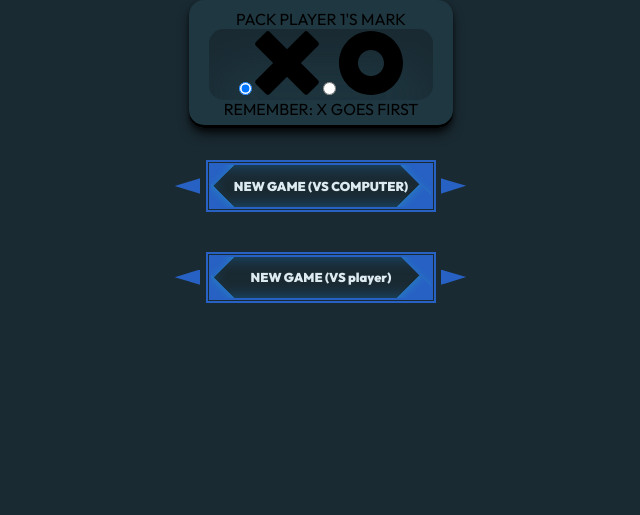
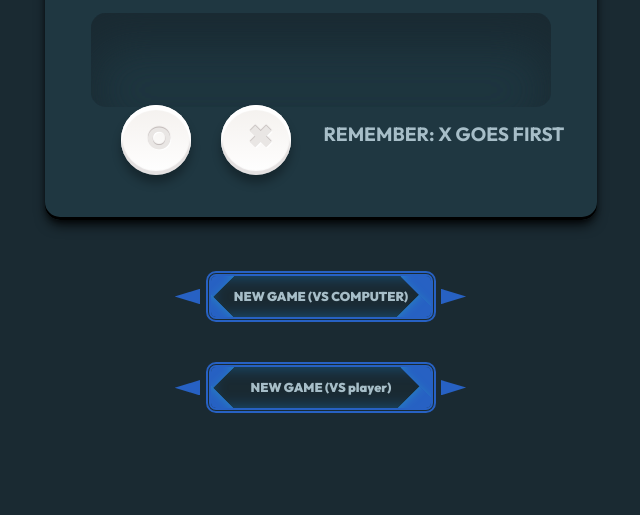
Before and after one commit to SathishSAKA26/TicTacToe-game, a plain HTML site: page index.html in a window 1280 px wide. Shown: the part 285-800 px from the top of the page, without its empty margins (319-959 px from the left). Drawn offline with Linux system fonts and the light colour scheme.

Commit message:
small commit

```diff
--- a/index.html
+++ b/index.html
@@ -36,54 +36,9 @@
           <p class="mark-title">PACK PLAYER 1'S MARK</p>
           <!-- two buttons -->
           <div class="button-two">
-            <div class="mark-container flex">
-              <label class="labels" for="X-mark">
-                <input
-                  class="radio"
-                  type="radio"
-                  id="X-mark"
-                  name="marks"
-                  value="X"
-                  checked
-                />
-                <span class="checkmark">
-                  <svg
-                    class="Xsvg"
-                    width="64"
-                    height="64"
-                    xmlns="http://www.w3.org/2000/svg"
-                  >
-                    <path
-                      class="XsvgPath"
-                      d="M15.002 1.147 32 18.145 48.998 1.147a3 3 0 0 1 4.243 0l9.612 9.612a3 3 0 0 1 0 4.243L45.855 32l16.998 16.998a3 3 0 0 1 0 4.243l-9.612 9.612a3 3 0 0 1-4.243 0L32 45.855 15.002 62.853a3 3 0 0 1-4.243 0L1.147 53.24a3 3 0 0 1 0-4.243L18.145 32 1.147 15.002a3 3 0 0 1 0-4.243l9.612-9.612a3 3 0 0 1 4.243 0Z"
-                      fill="hsl( var(--clr-silver) )"
-                    />
-                  </svg>
-                </span>
-              </label>
-              <label class="labels" for="O-mark">
-                <input
-                  class="radio"
-                  type="radio"
-                  id="O-mark"
-                  name="marks"
-                  value="O"
-                />
-                <span class="checkmark">
-                  <svg
-                    class="Osvg"
-                    width="64"
-                    height="64"
-                    xmlns="http://www.w3.org/2000/svg"
-                  >
-                    <path
-                      class="OsvgPAth"
-                      d="M32 0c17.673 0 32 14.327 32 32 0 17.673-14.327 32-32 32C14.327 64 0 49.673 0 32 0 14.327 14.327 0 32 0Zm0 18.963c-7.2 0-13.037 5.837-13.037 13.037 0 7.2 5.837 13.037 13.037 13.037 7.2 0 13.037-5.837 13.037-13.037 0-7.2-5.837-13.037-13.037-13.037Z"
-                      fill="hsl( var(--clr-silver) )"
-                    />
-                  </svg>
-                </span>
-              </label>
+            <div class="buttonHolder">
+              <a href="#" class="button tick"></a>
+              <a href="#" class="button cross"></a>
             </div>
           </div>
           <p class="goes">REMEMBER: X GOES FIRST</p>
--- a/styles/style.css
+++ b/styles/style.css
@@ -64,8 +64,12 @@ li {
 }
 
 .select-card {
+  font-size: 1.2rem;
+  font-weight: 700;
+  color: var(--clr-silver);
   border-radius: 15px;
-  padding: 10px 20px;
+  margin: 1.2rem;
+  padding: 15px 30px;
   background: var(--clr-navy);
   box-shadow: rgba(0, 0, 0, 0.4) 0px 2px 4px,
     rgba(0, 0, 0, 0.9) 0px 7px 13px -3px, rgba(0, 0, 0, 6) 0px -3px 0px inset;
@@ -73,6 +77,7 @@ li {
 
 /* two button */
 .button-two {
+  margin: 1rem;
   padding: 2px 30px;
   border: 2px solid black;
   box-shadow: var(--clr-dark-navy) 0px 30px 60px -12px inset,
@@ -81,6 +86,91 @@ li {
   border-radius: 15px;
   gap: 1rem;
 }
+
+/* button holder start */
+.buttonHolder {
+  text-align: center;
+  margin: 90px auto;
+  width: 400px;
+}
+
+.button {
+  background-image: -webkit-linear-gradient(top, #f4f1ee, #fff);
+  background-image: linear-gradient(top, #f4f1ee, #fff);
+  border-radius: 50%;
+  box-shadow: 0px 8px 10px 0px rgba(0, 0, 0, 0.3), inset 0px 4px 1px 1px white,
+    inset 0px -3px 1px 1px rgba(204, 198, 197, 0.5);
+  float: left;
+  height: 70px;
+  margin: 0 30px 30px 0;
+  position: relative;
+  width: 70px;
+  -webkit-transition: all 0.1s linear;
+  transition: all 0.1s linear;
+}
+
+.button:after {
+  color: #e9e6e4;
+  content: "";
+  display: block;
+  font-size: 30px;
+  height: 30px;
+  text-decoration: none;
+  text-shadow: 0px -1px 1px #bdb5b4, 1px 1px 1px white;
+  position: absolute;
+  width: 30px;
+}
+
+.tick:after {
+  content: "O";
+  left: 23px;
+  top: 16px;
+}
+
+.cross:after {
+  content: "✖";
+  left: 24px;
+  top: 15px;
+}
+
+.button:hover {
+  background-image: -webkit-linear-gradient(top, #fff, #f4f1ee);
+  background-image: linear-gradient(top, #fff, #f4f1ee);
+  color: #0088cc;
+}
+
+.heart:hover:after {
+  color: #f94e66;
+  text-shadow: 0px 0px 6px #f94e66;
+}
+
+.flower:hover:after {
+  color: #f99e4e;
+  text-shadow: 0px 0px 6px #f99e4e;
+}
+
+.tick:hover:after {
+  color: #83d244;
+  text-shadow: 0px 0px 6px #83d244;
+}
+
+.cross:hover:after {
+  color: #eb2f2f;
+  text-shadow: 0px 0px 6px #eb2f2f;
+}
+
+.button:active {
+  background-image: -webkit-linear-gradient(top, #efedec, #f7f4f4);
+  background-image: linear-gradient(top, #efedec, #f7f4f4);
+  box-shadow: 0 3px 5px 0 rgba(0, 0, 0, 0.4),
+    inset 0px -3px 1px 1px rgba(204, 198, 197, 0.5);
+}
+
+.button:active:after {
+  color: #dbd2d2;
+  text-shadow: 0px -1px 1px #bdb5b4, 0px 1px 1px white;
+}
+/* Button holder end */
 
 /* last button */
 .last-button {
@@ -101,7 +191,7 @@ button {
   border: none;
   font-size: 0.8rem;
   font-weight: 900;
-  color: #ddebf0;
+  color: var(--clr-silver);
   cursor: pointer;
 }
 
@@ -112,6 +202,7 @@ button {
   overflow: hidden;
   width: 100%;
   height: 100%;
+  border-radius: 10px;
   border: 5px double var(--color);
   box-shadow: inset 0px 0px 15px #195480;
 }
```
